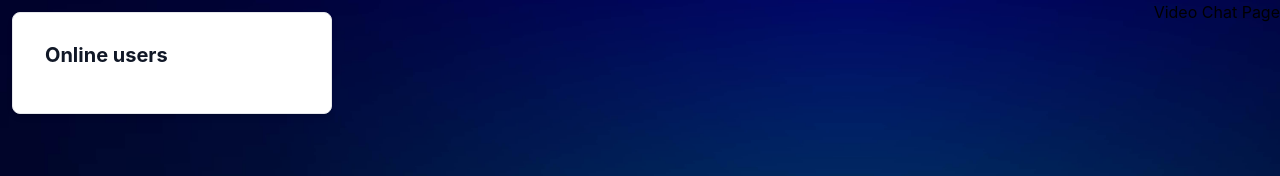
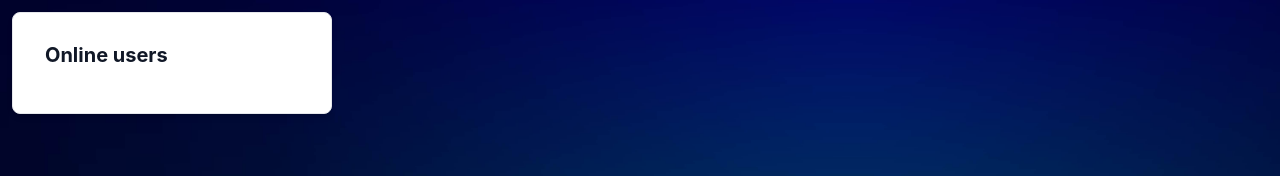
Before and after one commit to natalia-se/video-chat, a React (Create React App) app in the folder frontend/: page /videochat in a window 1280 px wide. Shown: the top 176 px of the page. Built offline with nearby package versions, Linux system fonts and the light colour scheme.

Commit message:
Establish peer connection

```diff
--- a/frontend/src/pages/VideoChatPage.js
+++ b/frontend/src/pages/VideoChatPage.js
@@ -48,7 +48,6 @@ const VideoChatPage = () => {
         </div>
         {/* Create room buttton */}
         {/* Join room buttton */}
-        <div>Video Chat Page</div>
       </div>
     </div>
   );
--- a/frontend/src/webRTCHandler.js
+++ b/frontend/src/webRTCHandler.js
@@ -1,5 +1,5 @@
-import { setLocalStream, setRemoteStream } from "./videoRoomsSlice";
-import store from "../store/store";
+import { setLocalStream, setRemoteStream } from "./app/reducers/videoRoomSlice";
+import store from "./app/store";
 import { Peer } from "peerjs";
 
 let peer;
```
